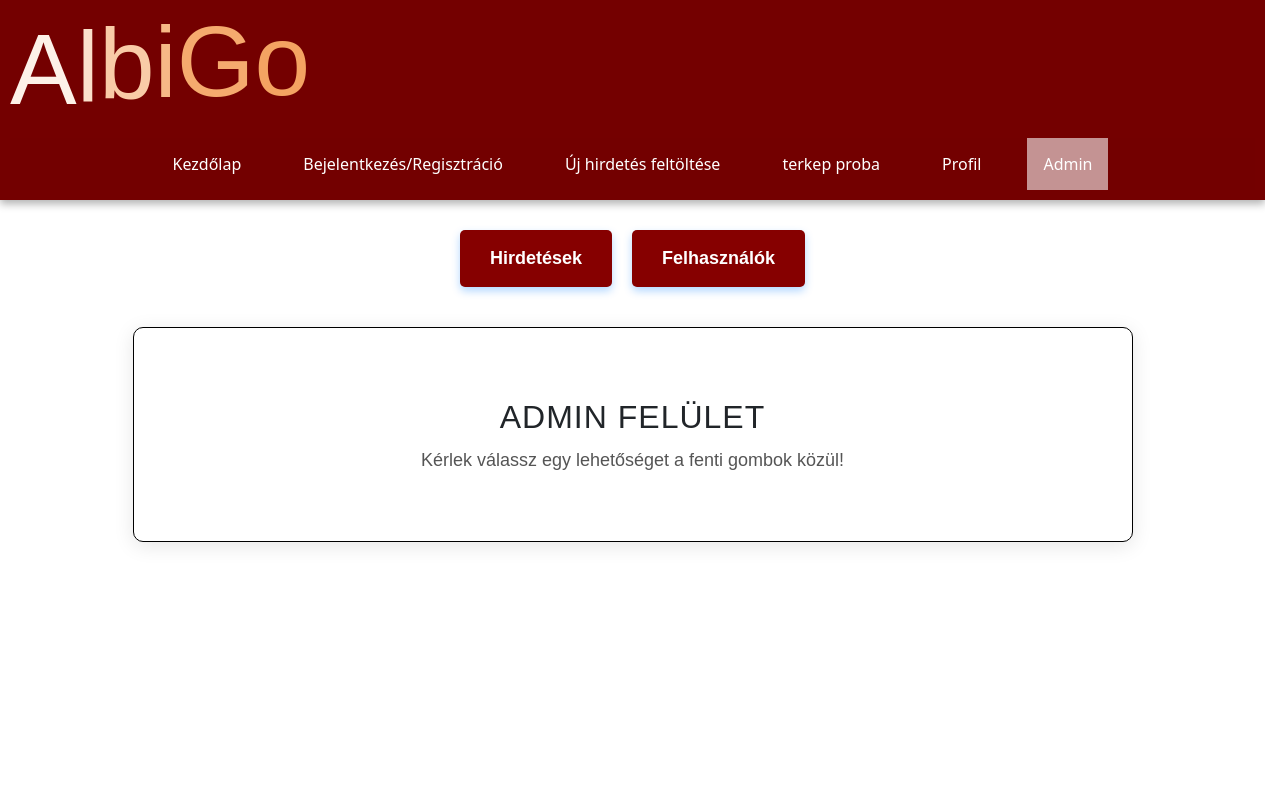
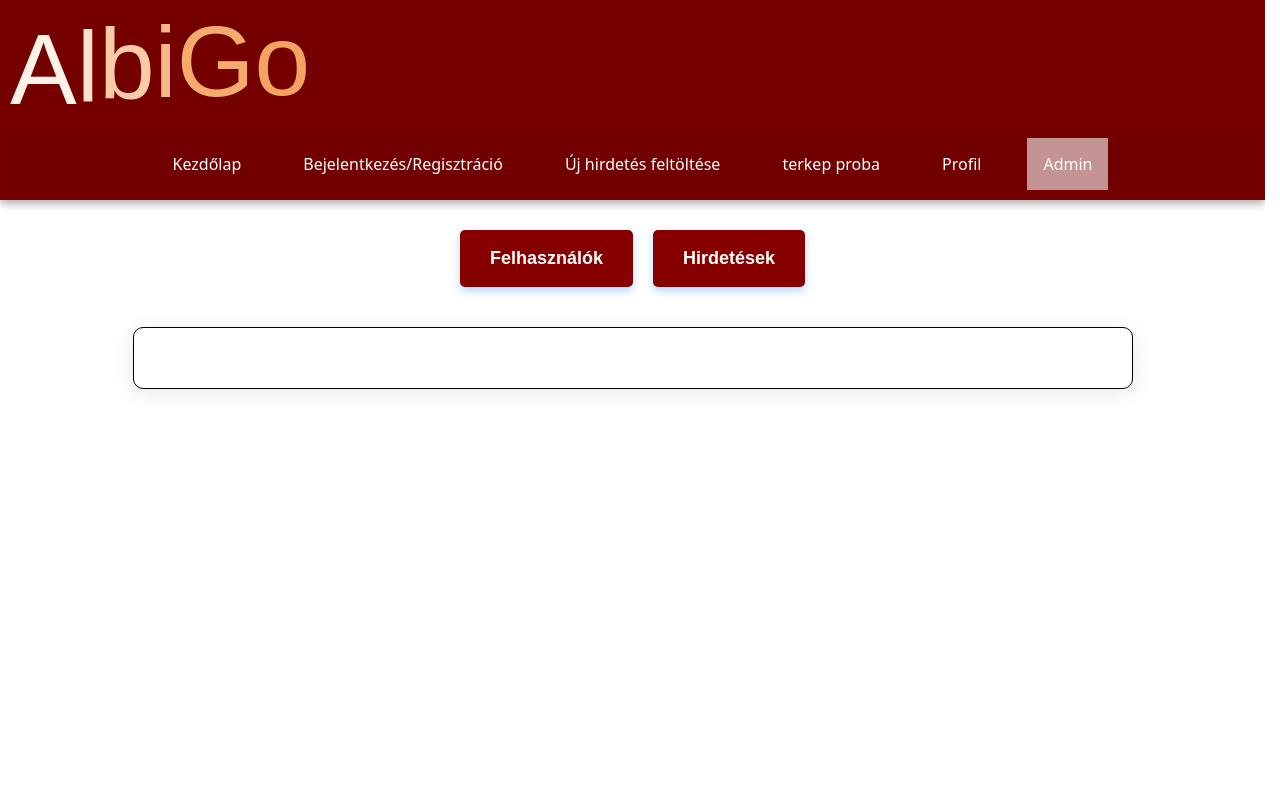
Before and after one commit to Lorinc19/VizsgaFrontend, a React (Create React App) app: page /admin in a window 1280 px wide. Shown: the top 800 px of the page. Built offline with nearby package versions, Linux system fonts and the light colour scheme.

Commit message:
admin felület ready ;)

```diff
--- a/package.json
+++ b/package.json
@@ -5,6 +5,7 @@
   "dependencies": {
     "axios": "^1.7.9",
     "bootstrap": "^5.3.3",
+    "bootstrap-icons": "^1.11.3",
     "cra-template": "1.2.0",
     "react": "^19.0.0",
     "react-dom": "^19.0.0",
--- a/src/Admin.js
+++ b/src/Admin.js
@@ -1,109 +1,75 @@
-import React, { useState } from 'react';
+import React, { useEffect, useState } from 'react';
 import './Admin.css'; // CSS fájl importálása
+import axios from 'axios';
+import Carda from './Carda';
+import Cardh from './Cardh';
 
-const Admin = () => {
-  // Adatok hirdetésekről
-  const [hirdetesek, setHirdetesek] = useState([
-    {
-      hirdetesNev: "Eladó ház",
-      elerhetoseg: "123-456-789",
-      leiras: "Szép ház, jó helyen",
-    },
-    {
-      hirdetesNev: "Bérlésre kiadó lakás",
-      elerhetoseg: "987-654-321",
-      leiras: "Csendes környéken, jó közlekedéssel",
-    },
-  ]);
 
-  // Adatok felhasználókról
-  const [felhasznalok, setFelhasznalok] = useState([
-    {
-      nev: "János",
-      felhasznalonev: "janos123",
-      elerhetoseg: "janos@mail.com",
-    },
-    {
-      nev: "Anna",
-      felhasznalonev: "anna456",
-      elerhetoseg: "anna@mail.com",
-    },
-  ]);
+export default function Admin() {
 
-  // Állapot a gombokhoz
-  const [megtekintett, setMegtekintett] = useState(null);
+  //Usestat
+  const [adminf, setadminf] = useState([])
+  const [hird, sethird] = useState([])
+  const [selectedBtn, setselectedBtn] = useState(null)
 
-  // Gomb kattintás kezelése
-  const kezeloGombKattintas = (megjelenitett) => {
-    setMegtekintett(megjelenitett);
-  };
+  //useeffect
 
-  // Hirdetés törlés
-  const hirdetesTorles = (hirdetes) => {
-    setHirdetesek(hirdetesek.filter(item => item !== hirdetes));
-  };
 
-  // Felhasználó törlés
-  const felhasznaloTorles = (felhasznalo) => {
-    setFelhasznalok(felhasznalok.filter(item => item !== felhasznalo));
-  };
+
+
+  //Function
+
+  const handleClick = async () => {
+    axios.get('https://localhost:7007/User/Adminfelhaszn')
+      .then((res) => {
+        setadminf(res.data)
+        console.log(res.data);
+        setselectedBtn("Felh");
+      })
+
+  }
+
+  const handleClick2 = async () => {
+    axios.get('https://localhost:7007/Hirdetés/Hirdetes')
+      .then((res) => {
+        sethird(res.data)
+        console.log(res.data);
+        setselectedBtn("Hird")
+      })
+
+  }
+
+
 
   return (
     <div className="admin-felület">
       <div className="gombok-tartó">
-        <button className="gomb" onClick={() => kezeloGombKattintas('hirdetesek')}>Hirdetések</button>
-        <button className="gomb" onClick={() => kezeloGombKattintas('felhasznalok')}>Felhasználók</button>
+        <button className="gomb" onClick={handleClick}>Felhasználók</button>
+        <button className="gomb" onClick={handleClick2}>Hirdetések</button>
       </div>
 
       <div className="tartalom">
-        {megtekintett === 'hirdetesek' && (
-          <div className="szekcio">
-            <h2>Hirdetések</h2>
-            <div className="kartya-kontener">
-              {hirdetesek.map((hirdetes, index) => (
-                <div key={index} className="minimalis-kartya">
-                  <div className="kartya-tartalom">
-                    <h4>{hirdetes.hirdetesNev}</h4>
-                    <p>{hirdetes.elerhetoseg}</p>
-                    <p>{hirdetes.leiras}</p>
-                  </div>
-                  <button className="torles-gomb" onClick={() => hirdetesTorles(hirdetes)}>
-                    Törlés
-                  </button>
-                </div>
-              ))}
+
+
+          {selectedBtn === "Felh" ? (
+            <div className="szekcio">
+              <h2>Felhasználók</h2>
+                {
+                  adminf.map(adminfs => (<Carda key={adminfs.id} felhasz={adminfs} admingetf={handleClick} />))
+
+                }
             </div>
-          </div>
-        )}
+          ) : selectedBtn ==="Hird" ? (
+            <div className="szekcio">
+              <h2>Hirdetések</h2>
+                {
+                  hird.map(hirdet => (<Cardh key={hirdet.id} hirdetes={hirdet} hirdgetfv={handleClick2} />))
+                }
+            </div>
+          ) : null}
 
-        {megtekintett === 'felhasznalok' && (
-          <div className="szekcio">
-            <h2>Felhasználók</h2>
-            <div className="kartya-kontener">
-              {felhasznalok.map((felhasznalo, index) => (
-                <div key={index} className="minimalis-kartya">
-                  <div className="kartya-tartalom">
-                    <h4>{felhasznalo.nev}</h4>
-                    <p>{felhasznalo.felhasznalonev}</p>
-                  </div>
-                  <button className="torles-gomb" onClick={() => felhasznaloTorles(felhasznalo)}>
-                    Törlés
-                  </button>
-                </div>
-              ))}
-            </div>
-          </div>
-        )}
+        </div>
 
-        {megtekintett === null && (
-          <div className="szekcio">
-            <h2>Admin Felület</h2>
-            <p>Kérlek válassz egy lehetőséget a fenti gombok közül!</p>
-          </div>
-        )}
       </div>
-    </div>
   );
 };
-
-export default Admin;
--- /dev/null
+++ b/src/Carda.js
@@ -0,0 +1,38 @@
+import axios from 'axios'
+import React from 'react'
+
+export default function Carda(props) {
+
+    function userDelete(id){
+        axios.delete('https://localhost:7007/User/'+id,{
+            method: "DELETE"
+        })
+        .then(function(response){
+            console.log(response);
+            alert("Sikeres törlés");
+            props.admingetfv();
+        })
+    }
+
+
+    return (
+        <div>
+            <div className="card" style={{width :"18rem"}}>
+                <div className="card-body">
+                    <h4 className="card-title">Felhszanálónév: {props.felhasz.userName}</h4>
+                    <h6 className="card-subtitle mb-2 text-body-secondary">Keresztnév: {props.felhasz.keresztnev}</h6>
+                    <h6 className="card-subtitle mb-2 text-body-secondary">Vezeteknév: {props.felhasz.vezeteknev}</h6>
+                    <p className="card-text">Kor: {props.felhasz.kor}</p>
+                    <p className="card-text">Email: {props.felhasz.email}</p>
+                    <button onClick={function(){
+                        if(window.confirm("Biztos törölni szeretnéd?")){
+                            userDelete(props.felhasz.Id)
+                        }
+                    }}>
+                    <i className="bi bi-trash3"></i>
+                    </button>
+                </div>
+            </div>
+        </div>
+    )
+}
--- /dev/null
+++ b/src/Cardh.js
@@ -0,0 +1,41 @@
+import axios from 'axios';
+import React from 'react'
+
+export default function Cardh(props) {
+
+    function userDelete(id){
+        axios.delete('https://localhost:7007/Hirdetés/'+id,{
+            method: "DELETE"
+        })
+        .then(function(response){
+            console.log(response);
+            alert("Sikeres törlés");
+            props.admingetfv();
+        })
+    }
+
+
+    return (
+        <div>
+            <div className="card" style={{ width: "18rem" }}>
+                <div className="card-body">
+                    <h4 className="card-title">Hirdetésnév: {props.hirdetes.hirdetesnev}</h4>
+                    <h6 className="card-subtitle mb-2 text-body-secondary">Leiras: {props.hirdetes.leiras}</h6>
+                    <h6 className="card-subtitle mb-2 text-body-secondary">Elerhetőség: {props.hirdetes.elerhetoseg}</h6>
+                    <p className="card-text">Ár: {props.hirdetes.ar}</p>
+                    <p className="card-text">Orszag: {props.hirdetes.orszag}</p>
+                    <p className="card-text">Vármegye: {props.hirdetes.varmegye}</p>
+                    <p className="card-text">Település: {props.hirdetes.telepules}</p>
+                    <p className="card-text">utca: {props.hirdetes.utcahazszam}</p>
+                    <button onClick={function () {
+                        if (window.confirm("Biztos törölni szeretnéd?")) {
+                            userDelete(props.felhasz.Id)
+                        }
+                    }}>
+                        <i className="bi bi-trash3"></i>
+                    </button>
+                </div>
+            </div>
+        </div>
+    )
+}
--- a/src/index.js
+++ b/src/index.js
@@ -3,11 +3,13 @@ import ReactDOM from 'react-dom/client';
 import './index.css';
 import App from './App';
 import 'bootstrap/dist/css/bootstrap.css'
+import "bootstrap-icons/font/bootstrap-icons.css"
 
 const root = ReactDOM.createRoot(document.getElementById('root'));
 root.render(
 
-    <App />
+
+        <App />
 
 
 
```
Also changed, not shown: 1 other file (tests, documents, lock files or other folders).
